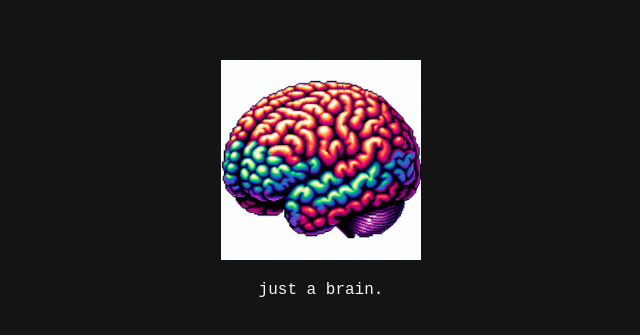
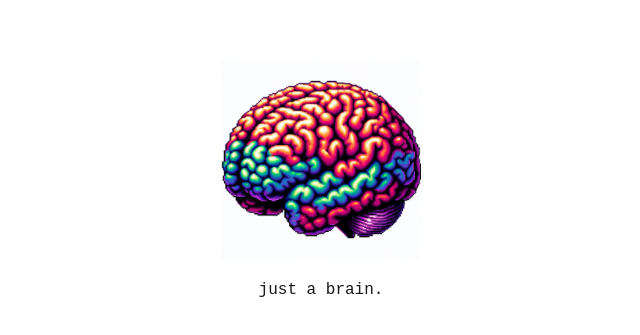
Before and after one commit to 0xggbrnr/0xggbrnr.github.io, a plain HTML site: page index.html in a window 1280 px wide. Shown: the part 213-548 px from the top of the page, without its empty margins (303-943 px from the left). Drawn offline with Linux system fonts and the light colour scheme.

Commit message:
change bg and text colors

```diff
--- a/index.html
+++ b/index.html
@@ -25,8 +25,8 @@
             text-align: center;
             align-items: center;
             height: 100vh;
-            background-color: rgb(20, 20, 20);
-            color: #f5f5f5;
+            background-color: rgb(255, 255, 255);
+            color: #181818;
             font-size: medium;
             font-family: 'Courier New', Courier, monospace;
             font-weight: 200;
```
